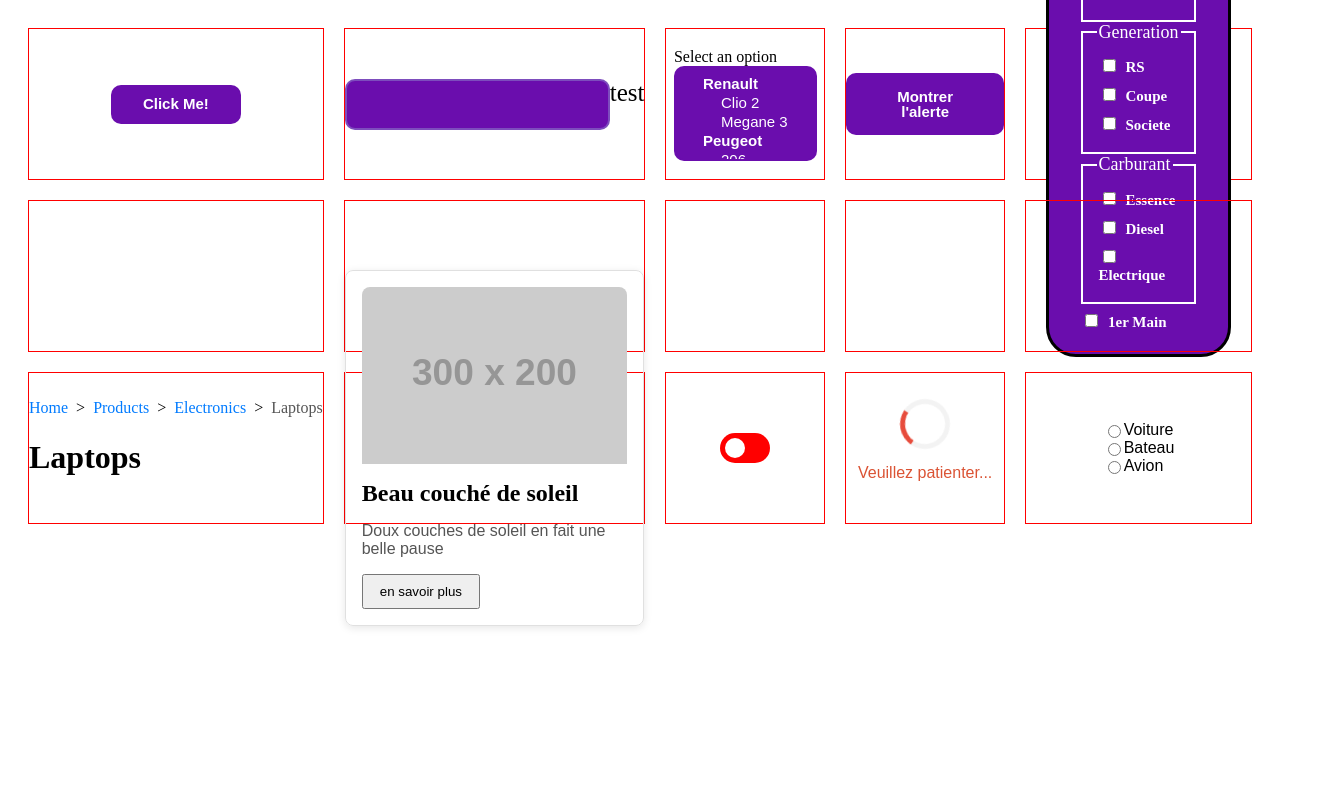
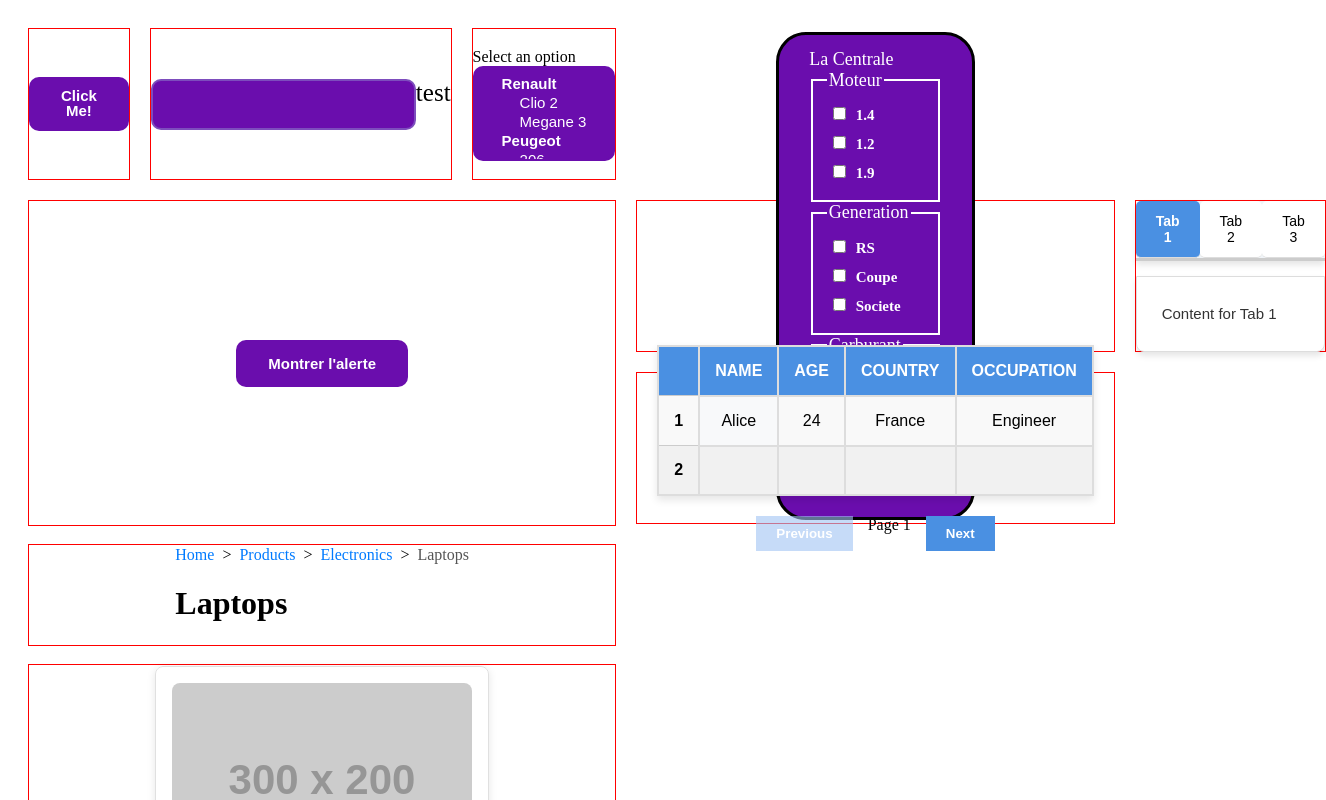
Before and after one commit to Elmani335/lib-rcts-comp, a React (Vite) app: page / in a window 1280 px wide. Shown: the top 800 px of the page, 1326 px wide, since content can reach past the window. Built offline with nearby package versions, Linux system fonts and the light colour scheme.

Commit message:
push origin

```diff
--- a/src/App.tsx
+++ b/src/App.tsx
@@ -11,6 +11,7 @@
 import RctsComptInput from "./components/Atom/input/input";
 import Tabs from "./components/tabs/tabs";
 import CustomTable from "./components/table/table";
+import Carousel from "./components/carousel/carousel";
 
 import "./App.css";
 
@@ -42,10 +43,17 @@
 
   return (
     <div className="grid-container">
-      {[...Array(15)].map((_, index) => (
-        <div className="grid-item" key={index}>
+      {[...Array(20)].map((_, index) => (
+        <div
+          className={`grid-item ${
+            index === 3 || index === 7 || index === 8 || index === 9
+              ? "grid-item-large"
+              : ""
+          }`}
+          key={index}
+        >
           {index === 0 && (
-            <RctsComptBtn text="Click Me!" primary size="medium" />
+            <RctsComptBtn text="Click Me!" size="medium" />
           )}
           {index === 1 && (
             <RctsComptInput
@@ -100,7 +108,7 @@
               </button>
               {alert && (
                 <Alert
-                  type={alert.type}
+                  type={"danger"}
                   message={alert.message}
                   buttonText="Fermer"
                   onClose={() => setAlert(null)}
@@ -111,7 +119,6 @@
             </div>
           )}
           {index === 4 && (
-            /* Personnalisation des props */
             <div style={{ padding: "20px" }}>
               <Checkbox
                 name="exampleCheckbox"
@@ -158,15 +165,46 @@
               />
             </div>
           )}
-          {index === 10 && (
-            /* Personnalisation des props */
+          {index === 5 && (
+            <Tabs
+              tabs={[
+                { label: "Tab 1", content: <div>Content for Tab 1</div> },
+                { label: "Tab 2", content: <div>Content for Tab 2</div> },
+                { label: "Tab 3", content: <div>Content for Tab 3</div> },
+              ]}
+            />
+          )}
+          {index === 6 && (
+            <CustomTable
+              rows={4}
+              columns={4}
+              columnNames={["Name", "Age", "Country", "Occupation"]}
+              rowNames={["1", "2", "3", "4"]}
+              data={{
+                "0-0": {
+                  content: "Alice",
+                  color: "#000",
+                  backgroundColor: "#f8f9fa",
+                },
+                "0-1": { content: "24", color: "#000" },
+                "0-2": { content: "France", color: "#000" },
+                "0-3": { content: "Engineer", color: "#000" },
+              }}
+              borderColor="#ddd"
+              borderWidth="2px"
+              enableSorting={true}
+              enablePagination={true}
+              rowsPerPage={2}
+              enableSelection={true}
+            />
+          )}
+          {index === 7 && (
             <div>
               <Breadcrumb items={breadcrumbItems} separator=">" />
               <h1>Laptops</h1>
             </div>
           )}
-          {index === 11 && (
-            /* Personnalisation des props */
+          {index === 8 && (
             <Card
               title="Beau couché de soleil"
               description="Doux couches de soleil en fait une belle pause"
@@ -178,42 +216,6 @@
               }
             />
           )}
-
-          {index === 12 && (
-            <Toggle
-              isOn={isOn}
-              onToggle={setIsOn}
-              onColor="green"
-              offColor="red"
-              size="small"
-            />
-          )}
-          {index === 13 && (
-            <div>
-              <Loader />
-              <Loader
-                size={40}
-                color="#e74c3c"
-                speed={1}
-                text="Veuillez patienter..."
-              />
-              <Loader
-                size={40}
-                color="#2ecc71"
-                speed={2}
-                text="Téléchargement en cours..."
-              />
-            </div>
-          )}
-          {index === 14 && (
-            <div style={{ padding: "20px" }}>
-              <Radio
-                options={["Voiture", "Bateau", "Avion"]}
-                name="radio"
-                onChange={handleRadioChange}
-              />
-            </div>
-          )}
         </div>
       ))}
     </div>
```
